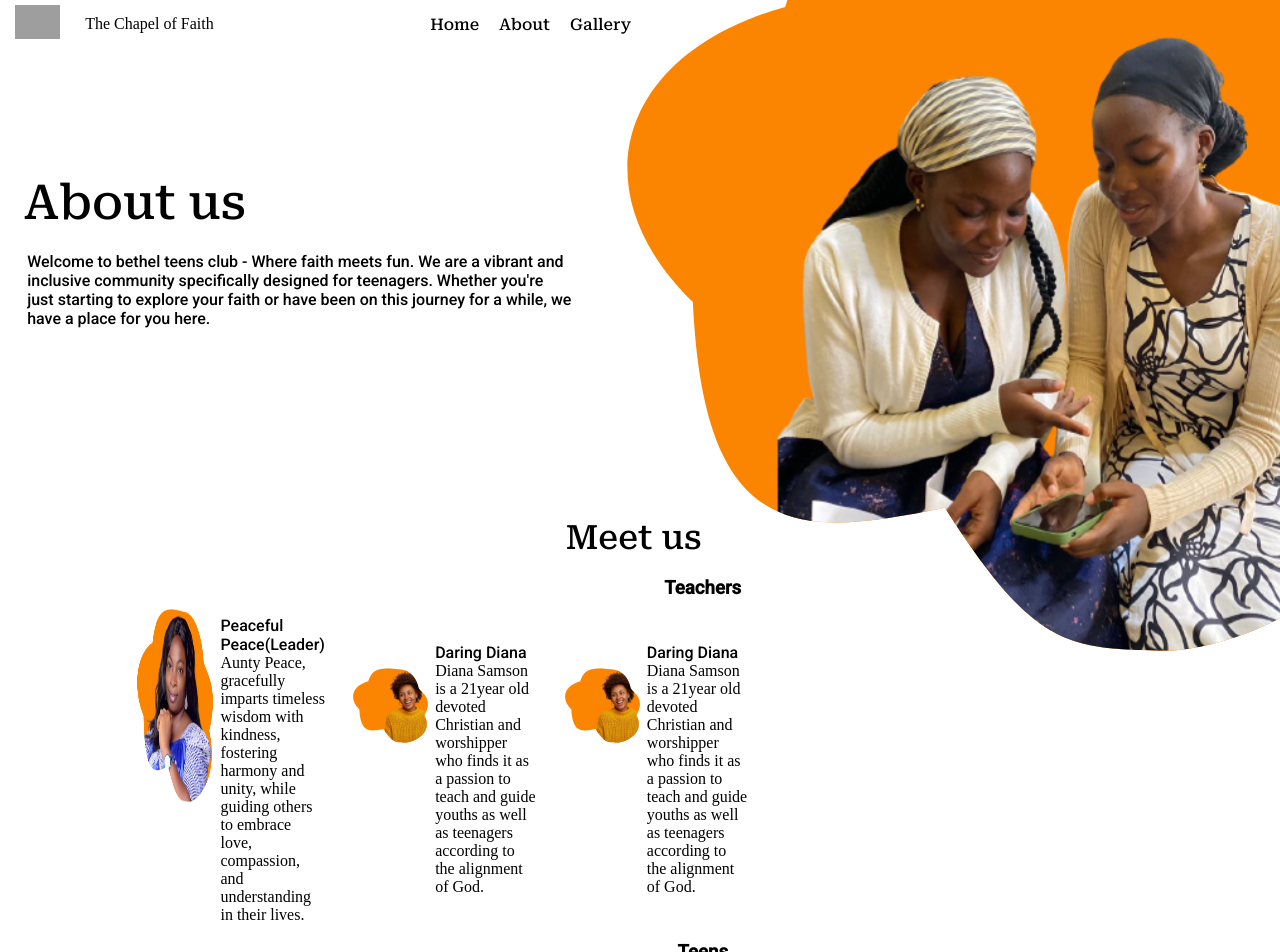
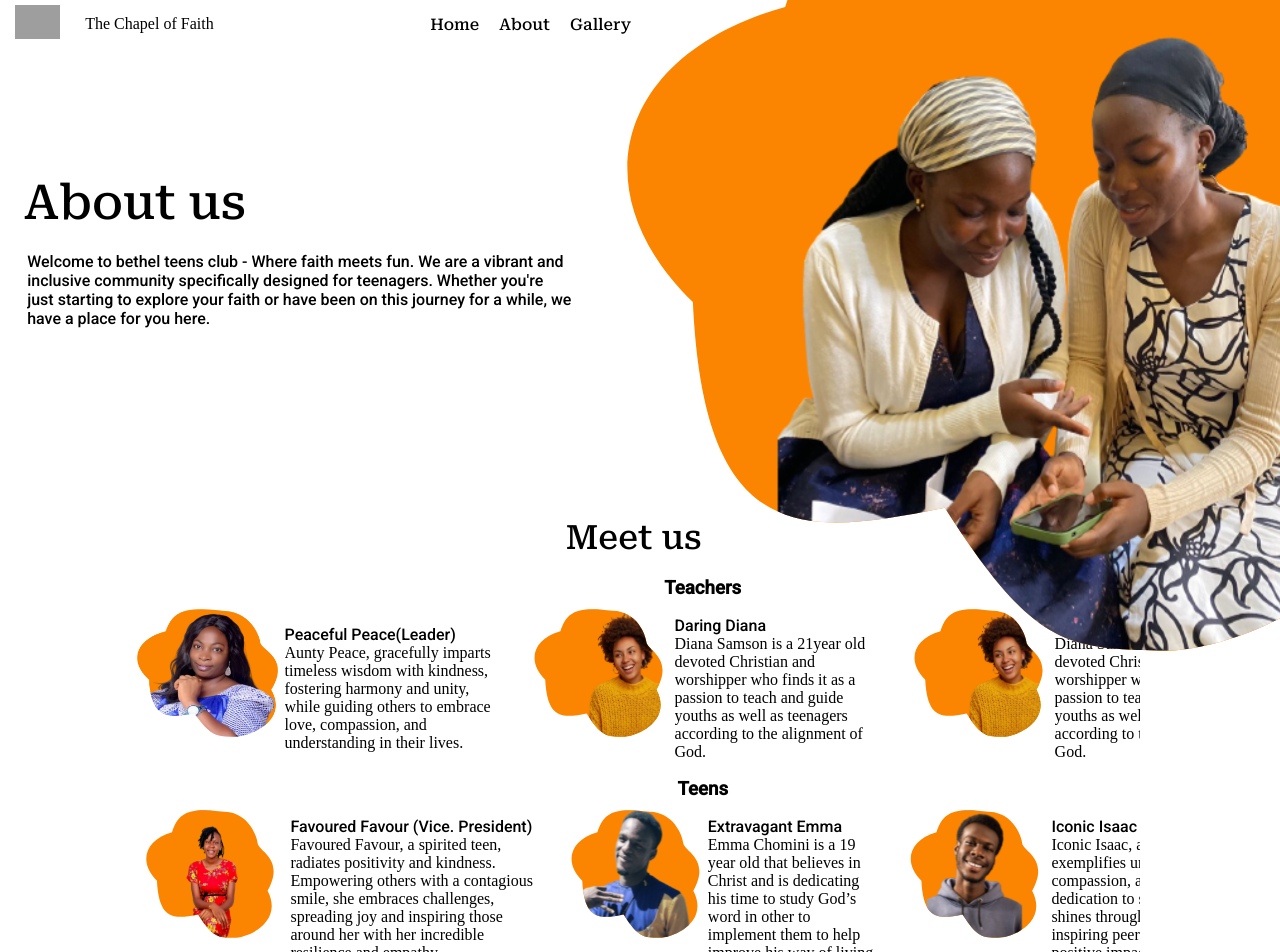
Before and after one commit to tosxin-456/Bethel-Teens, a React (Vite) app: page /aboutUs in a window 1280 px wide. Shown: the top 952 px of the page. Built offline with nearby package versions, Linux system fonts and the light colour scheme; grey boxes are pictures that could not be loaded.

Commit message:
worked on  ths desktop view

```diff
--- a/src/App.css
+++ b/src/App.css
@@ -148,20 +148,20 @@ h4{
   /* width: fit-content; */
 }
 section{
-  overflow-y: auto;
-  width: 50vw;
+  overflow: auto;
 }
 .textAboutTeacher{
   padding: 7px;
 }
 .teacherProfile div{
+
   margin: auto;
   width: 90%;
 }
 
 .teacherProfile img{
-  width: 60%;
-  height: 60%;
+  width: 13rem;
+  height: 8rem;
 }
 .detailS{
   margin-left: 10%;
--- a/src/pages/about.jsx
+++ b/src/pages/about.jsx
@@ -61,7 +61,7 @@ const About = () => {
   <div className='teacherProfile'>
    <img src={favouredFavor} alt="" />
      <div className='textAboutTeacher'>
-     <h4>Favoured Favour (Asst. Leader)</h4>
+     <h4>Favoured Favour (Vice. President)</h4>
       <p>Favoured Favour, a spirited teen, radiates positivity and kindness. Empowering others with a contagious smile, she embraces challenges, spreading joy and inspiring those around her with her incredible resilience and empathy.</p>
      </div>
 
```
